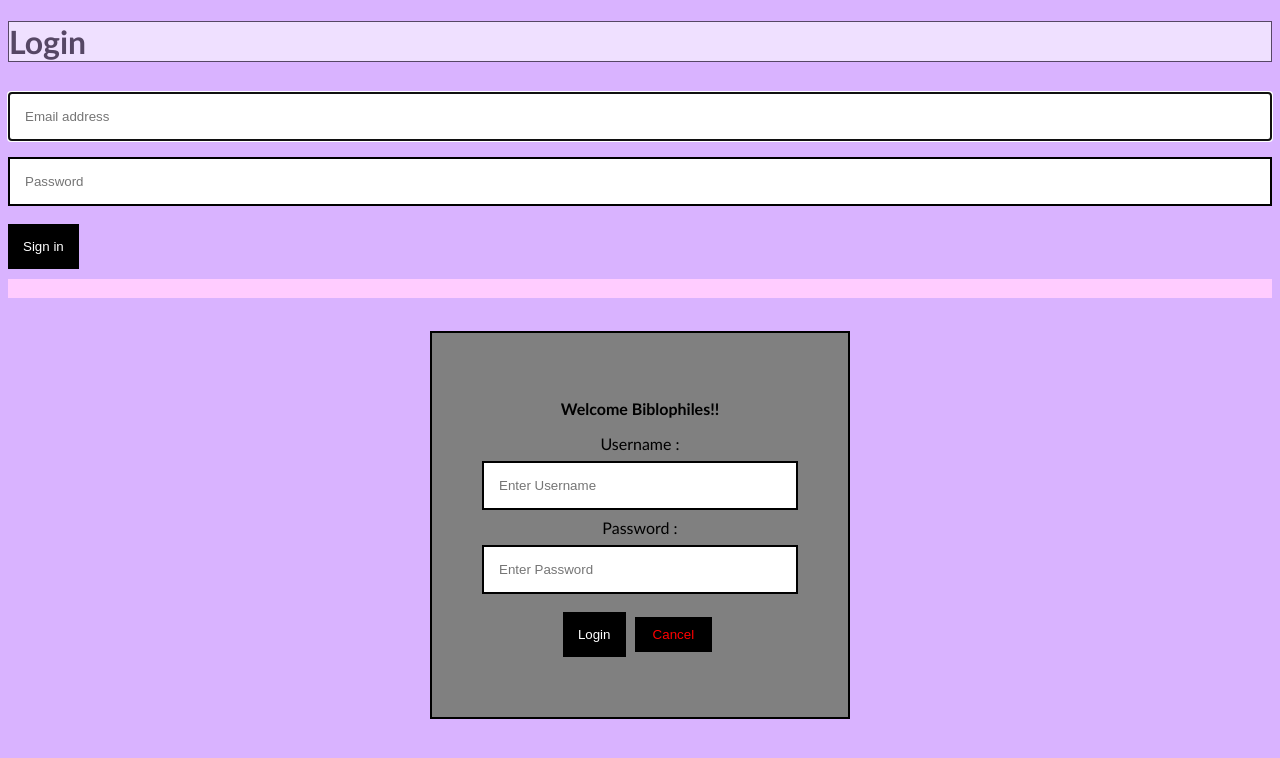
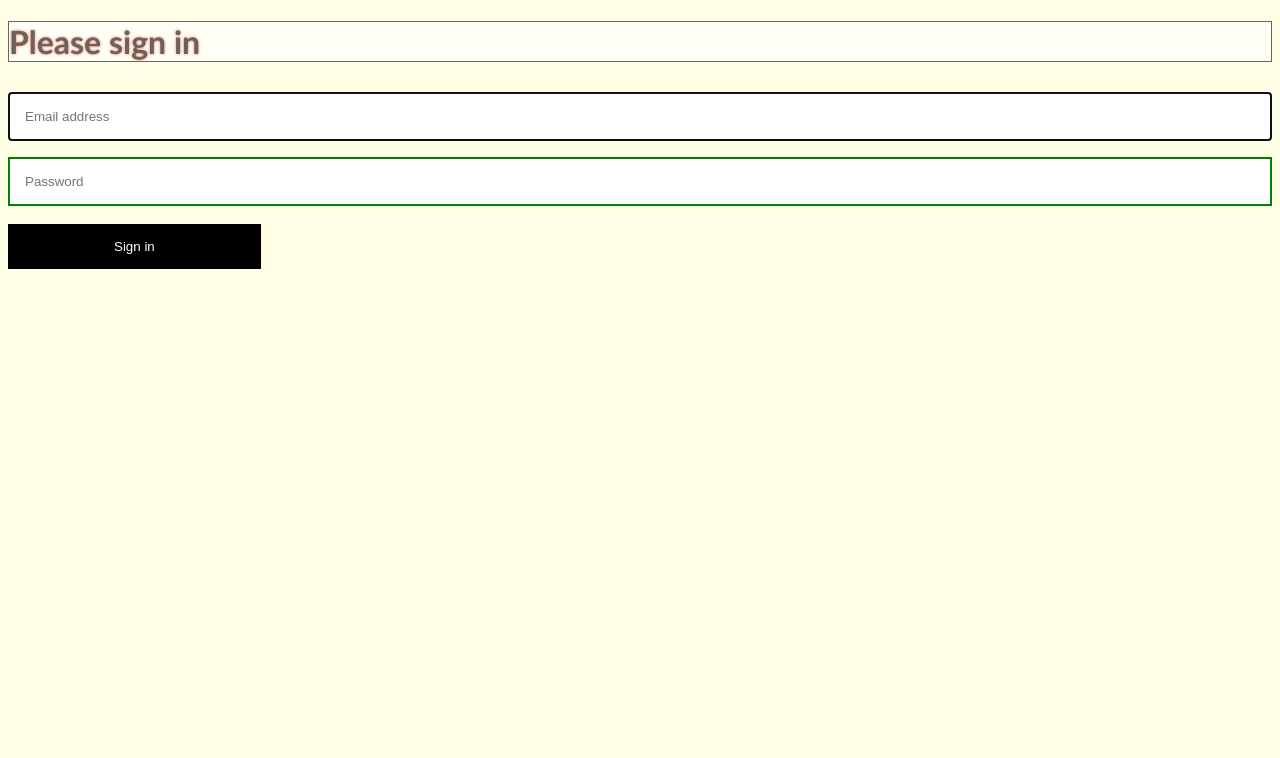
Before and after one commit to MonicaSai7/DK182-BiblioDevelopers, a Django app: page /login in a window 1280 px wide. Shown: the top 758 px of the page. Run offline with Django 3.2, Linux system fonts and the light colour scheme; parts of the project's set-up code (start-up, migrations or seed data) failed here and were passed over; some libraries are stand-ins or nearby versions.

Commit message:
Login cognito

```diff
--- a/templates/login.html
+++ b/templates/login.html
@@ -2,25 +2,31 @@
 <html>
 <head>
 <meta name="viewport" content="width=device-width, initial-scale=1">
+{% load static %}
 <title> Login Page </title>
+<!-- Javascript SDK-->
+
+<script src="https://code.jquery.com/jquery-1.11.3.min.js"></script>
+<script src="{% static 'js/amazon-cognito-auth.min.js' %}"></script>
+<script src="https://sdk.amazonaws.com/js/aws-sdk-2.7.16.min.js"></script>
+<script src="{% static 'js/amazon-cognito-identity.min.js' %}"></script>
+<script src="{% static 'js/config.js' %}"></script>
 <style>
 Body {
-  font-family: Candara, Helvetica, sans-serif;
-  background-color:#d9b3ff;
-
+  font-family: Calibri, Helvetica, sans-serif;
+  background-color:#ffffe6;
 }
 
 h1{
 
-  /* text-shadow: 0 0 3px #FF0000; */
-  font-family: candara, Helvetica, sans-serif;
+  text-shadow: 0 0 3px #FF0000;
   background-color: #ffffff;
   border: 1px solid black;
   opacity: 0.6;
 }
 button {
        background-color: black;
-       width: auto;
+       width: 20%;
         color: white;
         padding: 15px;
         margin: 10px 0px;
@@ -35,7 +41,7 @@ button {
         margin: 8px 0;
         padding: 15px;
         display: inline-block;
-        border: 2px solid black;
+        border: 2px solid green;
         box-sizing: border-box;
     }
  button:hover {
@@ -53,17 +59,16 @@ button {
 
  .container {
         margin: 30px 0;
-        width: 25%;
-        padding: 50px;
-        border: 2px solid black;
-        background-color: gray;
+        width: 50%;
+        padding: 25px;
+        background-color: lightblue;
 
     }
 </style>
 </head>
 <body>
     <form>
-      <h1>Login</h1>
+      <h1>Please sign in</h1>
 
       <input type="text" id="inputUsername"  placeholder="Email address" name="username" required autofocus>
       <input type="password" id="inputPassword"  placeholder="Password" name="password" required>
@@ -71,21 +76,43 @@ button {
 
     </form>
 
-    <marquee bgcolor="ffccff">Welcome To Bibliophile Companion! You can highlight text from different sources and save them according to your requirement. </marquee>
 
-    <form action='login' method="POST"> <center>
+<script>
 
-        <div class="container">
-            <p style="font-family= verdana"> <strong> Welcome Biblophiles!! </strong></p>
-            <label>Username : </label>
-            <input type="text" placeholder="Enter Username" name="username" required style="text-align:left">
-            <label>Password : </label>
-            <input type="password" placeholder="Enter Password" name="password" required>
-            <button type="submit">Login</button>
+  function signInButton() {
 
-            <button type="button" class="cancelbtn"><center> Cancel</center></button>
+	var authenticationData = {
+        Username : document.getElementById("inputUsername").value,
+        Password : document.getElementById("inputPassword").value,
+    };
 
-        </div> </center>
-    </form>
+    var authenticationDetails = new AmazonCognitoIdentity.AuthenticationDetails(authenticationData);
+
+	var poolData = {
+        UserPoolId : _config.cognito.userPoolId, // Your user pool id here
+        ClientId : _config.cognito.clientId, // Your client id here
+    };
+
+    var userPool = new AmazonCognitoIdentity.CognitoUserPool(poolData);
+
+    var userData = {
+        Username : document.getElementById("inputUsername").value,
+        Pool : userPool,
+    };
+
+    var cognitoUser = new AmazonCognitoIdentity.CognitoUser(userData);
+
+	cognitoUser.authenticateUser(authenticationDetails, {
+        onSuccess: function (result) {
+			var accessToken = result.getAccessToken().getJwtToken();
+			console.log(accessToken);
+        },
+
+        onFailure: function(err) {
+            alert(err.message || JSON.stringify(err));
+        },
+    });
+  }
+</script>
 </body>
 </html>
```
